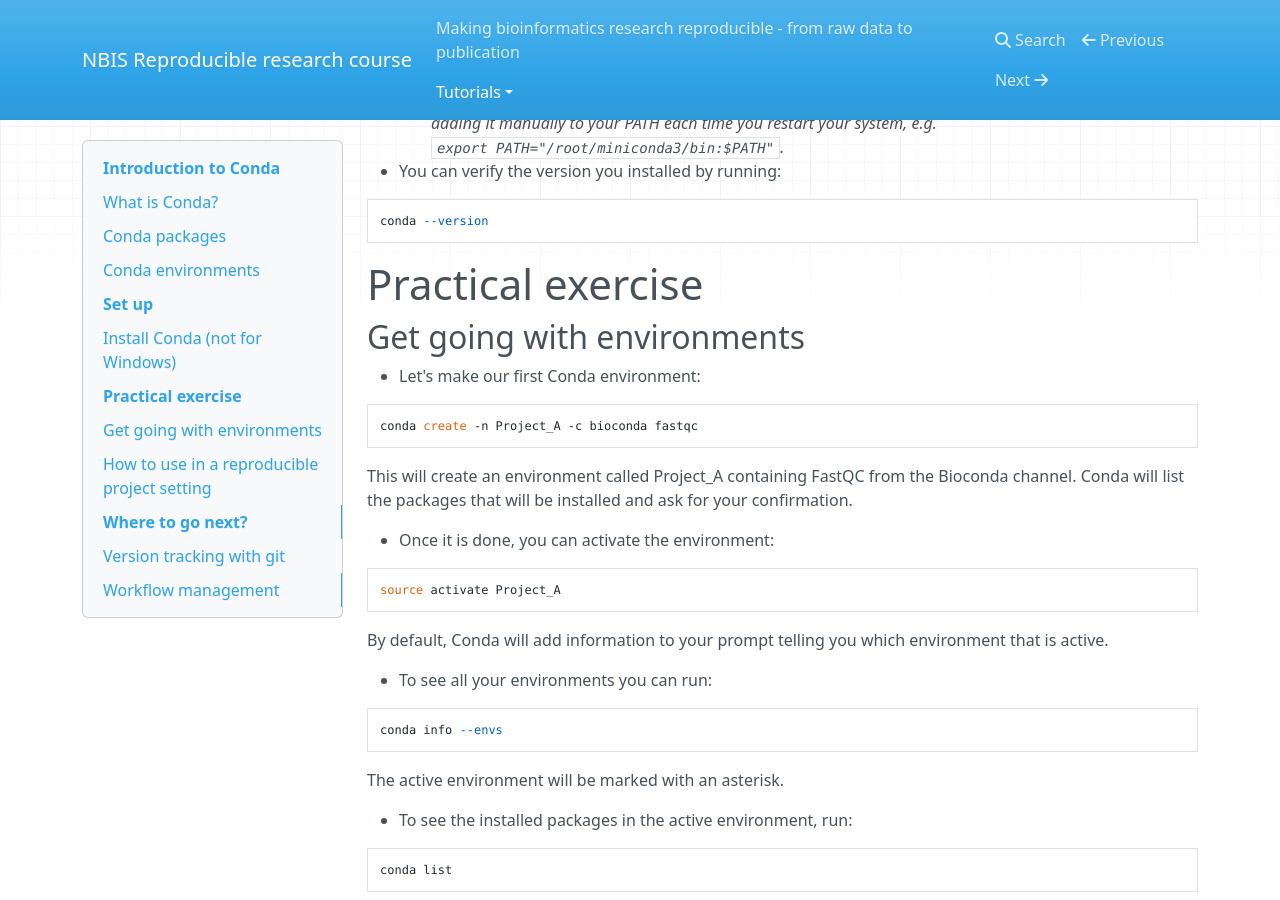
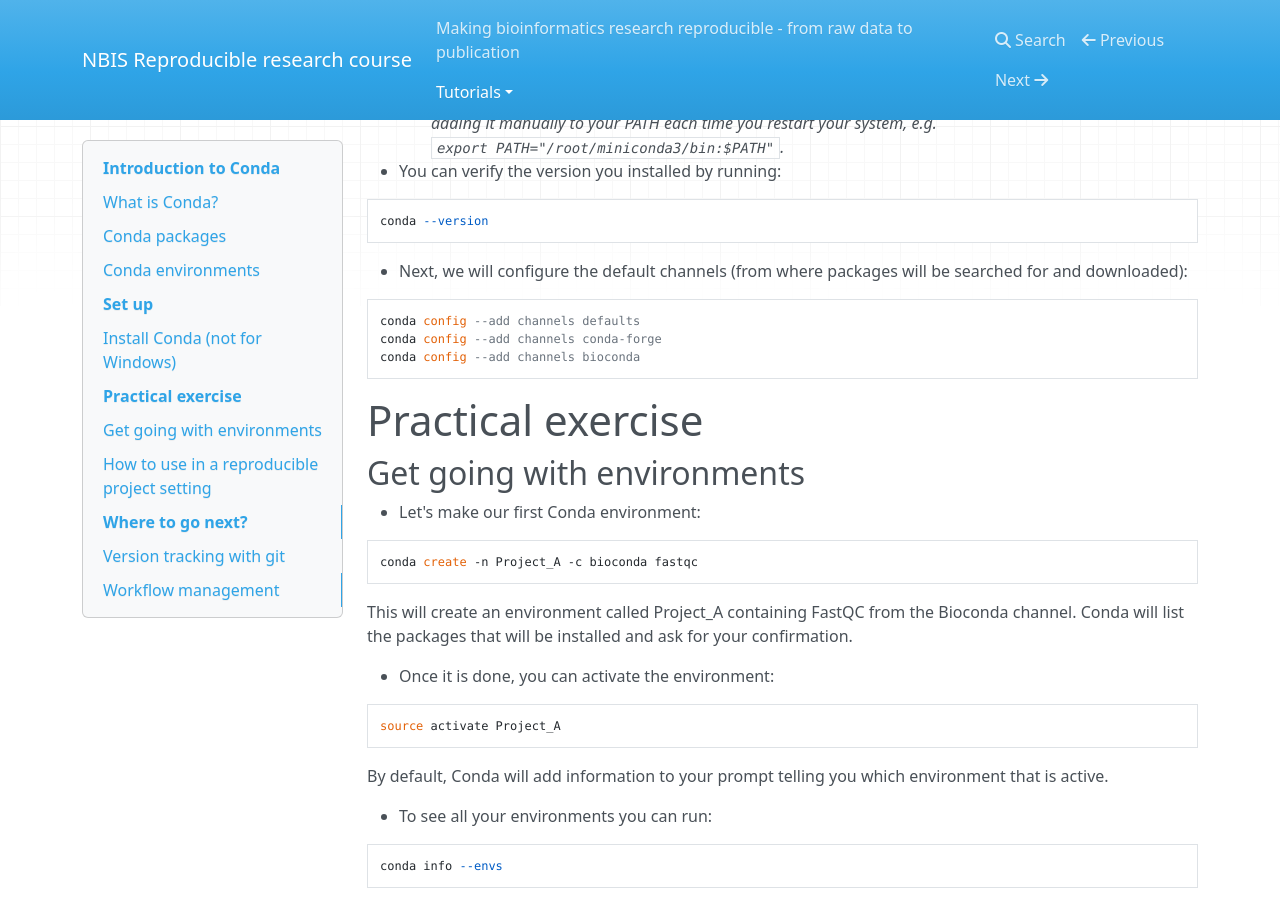
Before and after one commit to NBISweden/workshop-reproducible-research, an MkDocs documentation site: the page built from docs/conda.md, in a window 1280 px wide and 900 px high, scrolled down 1391 px. Built offline with MkDocs 1.6.1, drawn with Linux system fonts in a browser that asks for light colours; nearby versions of some CDN libraries; old or Windows-style settings are respelled for this version of MkDocs.

Commit message:
add conda channel config to include conda-forge

````diff
--- a/docs/conda.md
+++ b/docs/conda.md
@@ -35,6 +35,14 @@ rm Miniconda3-latest-Linux-x86_64.sh
 
 ```bash
 conda --version
+```
+
+* Next, we will configure the default channels (from where packages will be searched for and downloaded):
+
+```
+conda config --add channels defaults
+conda config --add channels conda-forge
+conda config --add channels bioconda
 ```
 
 # Practical exercise
````
